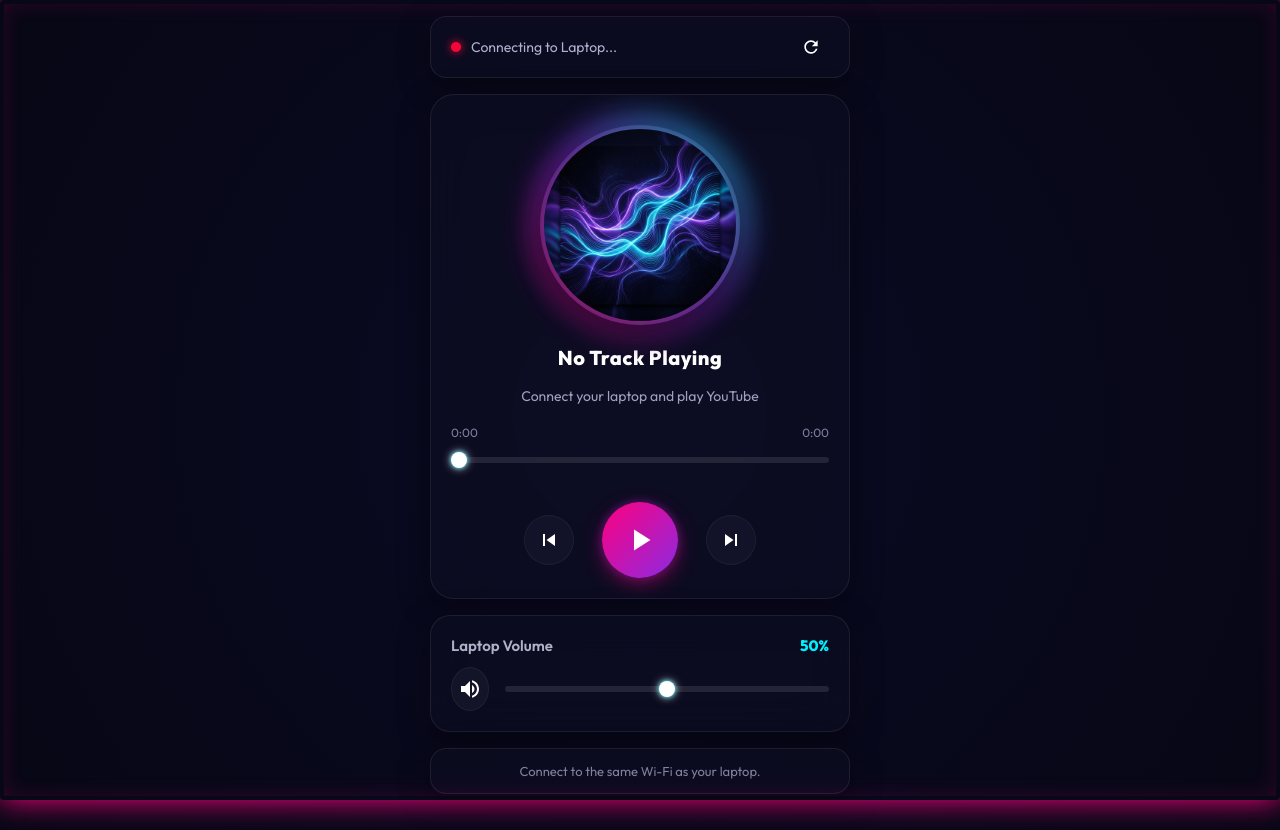
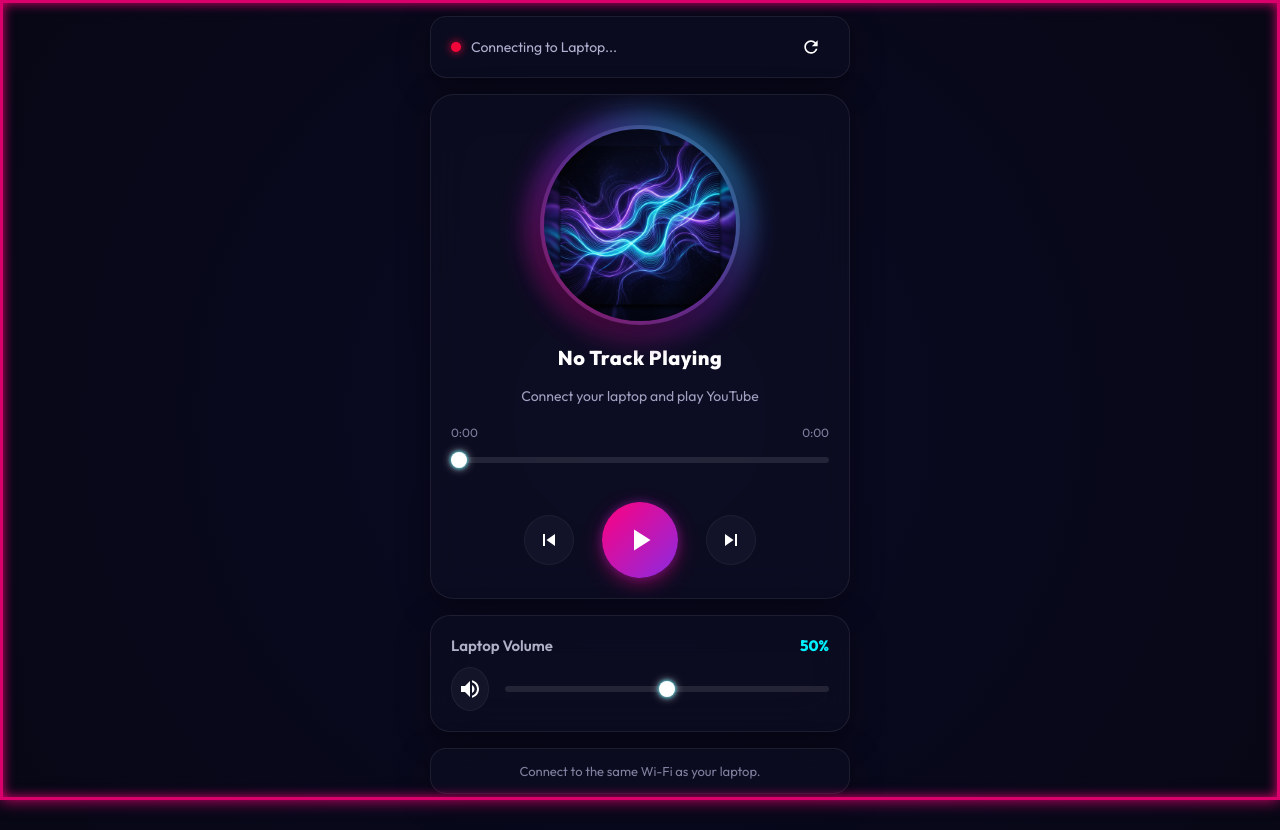
Before and after one commit to nhatminh122004/laptop-yt-remote, a browser extension: page public/index.html in a window 1280 px wide. Drawn offline with nearby package versions, Linux system fonts and the light colour scheme; no server answers.

Commit message:
Update style.css with highly-visible glowing Neon RGB LED border

```diff
--- a/public/style.css
+++ b/public/style.css
@@ -39,20 +39,20 @@ body {
   padding: 16px;
 }
 
-/* Fullscreen RGB Aura Border */
 .rgb-aura {
-  position: absolute;
+  position: fixed;
   top: 0;
   left: 0;
-  width: 100vw;
-  height: 100vh;
-  border: 4px solid transparent;
+  right: 0;
+  bottom: 0;
+  border: 3.5px solid var(--peak-color);
   pointer-events: none;
-  z-index: 10;
-  transition: box-shadow 0.05s ease-out, border-color 0.1s ease;
-  box-shadow: inset 0 0 calc(20px + var(--peak-glow)) rgba(255, 0, 127, 0.15),
-              0 0 calc(30px + var(--peak-glow)) var(--peak-color);
-  border-radius: 4px;
+  z-index: 9999; /* Luôn nổi trên cùng để làm khung viền điện thoại */
+  box-shadow: inset 0 0 calc(12px + var(--peak-glow)) var(--peak-color),
+              0 0 calc(15px + var(--peak-glow)) var(--peak-color);
+  transition: border-color 0.1s ease, box-shadow 0.05s ease-out;
+  /* Tăng giảm độ sáng viền động theo âm lượng đỉnh (Peak) */
+  filter: brightness(calc(0.85 + (var(--peak-scale) - 1) * 2));
 }
 
 /* App Layout Container */
```
